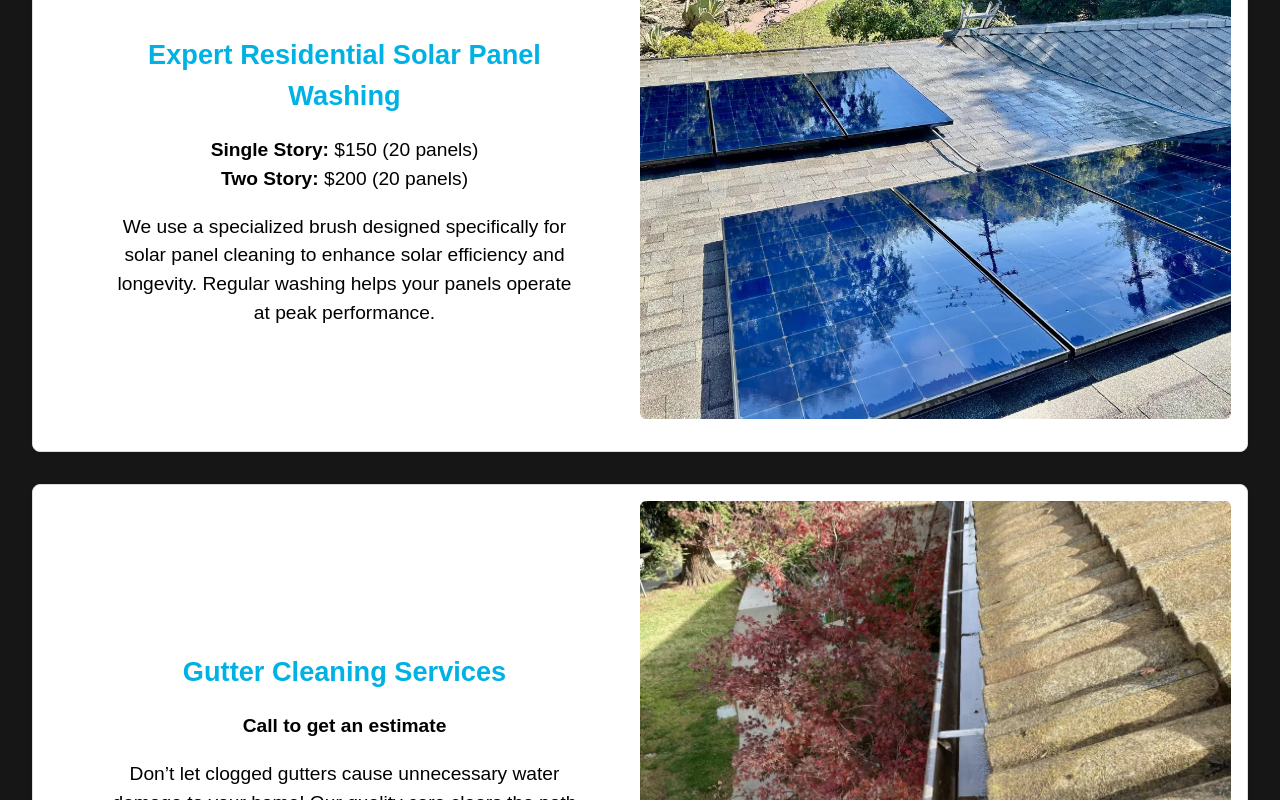
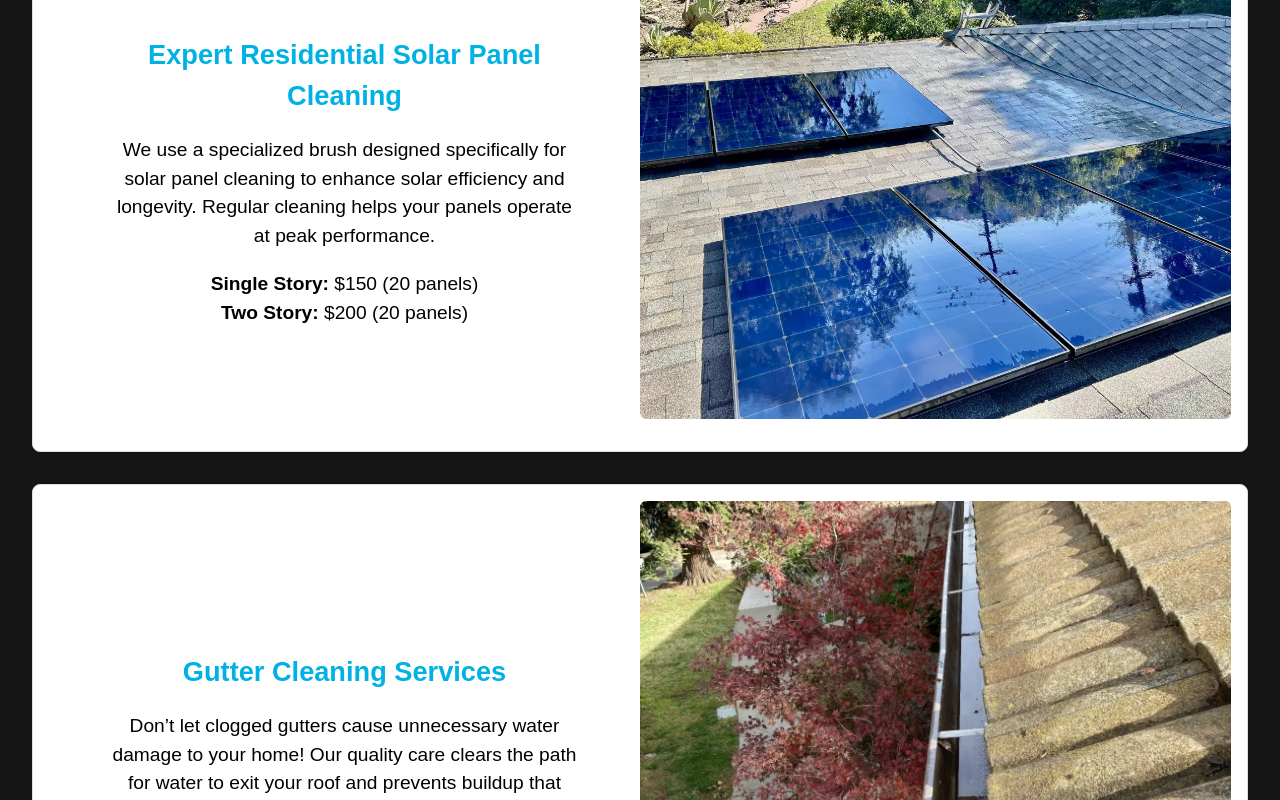
Before and after one commit to Lil-Louie/solano-solar-cleaning-wesbite, a React (Vite) app: page / in a window 1280 px wide. Shown: the part 1920-2720 px from the top of the page. Built offline with nearby package versions, Linux system fonts and the light colour scheme.

Commit message:
live version

```diff
--- a/src/Services_rows.jsx
+++ b/src/Services_rows.jsx
@@ -29,14 +29,14 @@ export default function Services() {
         {/* Solar Panel Cleaning */}
         <div className="service-card">
           <div className='card-body'>
-            <h3>Expert Residential Solar Panel Washing</h3>
+            <h3>Expert Residential Solar Panel Cleaning</h3>
+            <p>
+              We use a specialized brush designed specifically for solar panel cleaning to enhance
+              solar efficiency and longevity. Regular cleaning helps your panels operate at peak performance.
+            </p>
             <p >
               <strong>Single Story:</strong> $150 (20 panels)<br />
               <strong>Two Story:</strong> $200 (20 panels)
-            </p>
-            <p>
-              We use a specialized brush designed specifically for solar panel cleaning to enhance
-              solar efficiency and longevity. Regular washing helps your panels operate at peak performance.
             </p>
           </div>
           <img src="/assets/service-2.webp" alt="Solar Panel Cleaning" className="service-img" />
@@ -47,12 +47,12 @@ export default function Services() {
         <div className="service-card">
           <div className='card-body'>
             <h3>Gutter Cleaning Services</h3>
-            <p><strong>Call to get an estimate</strong></p>
             <p>
               Don’t let clogged gutters cause unnecessary water damage to your home!
               Our quality care clears the path for water to exit your roof and prevents buildup that could
               rot your roofing or fascia.
             </p>
+            <p><strong>Call to get an estimate</strong></p>
           </div>
           <img src="/assets/service-3.webp" alt="Gutter Cleaning" className="service-img" />
         </div>
```
